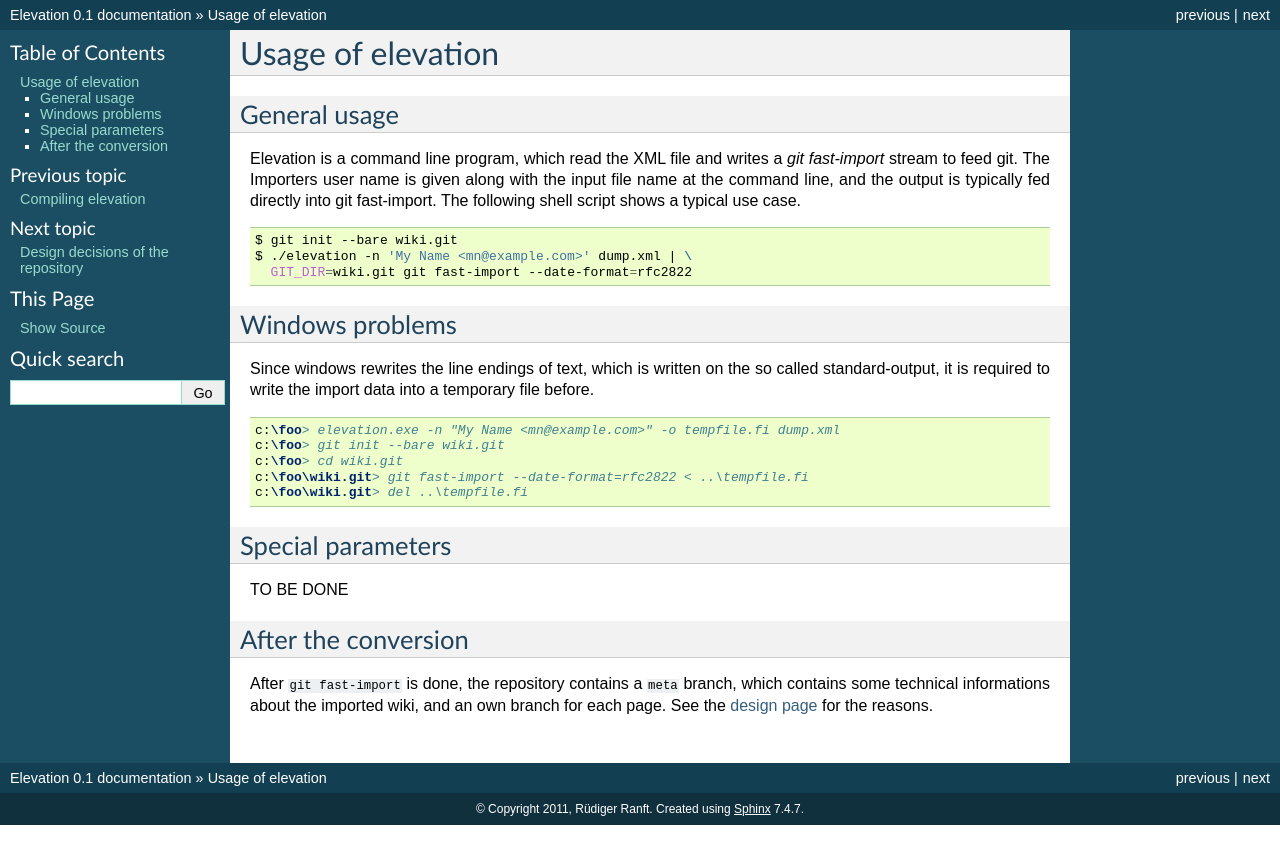
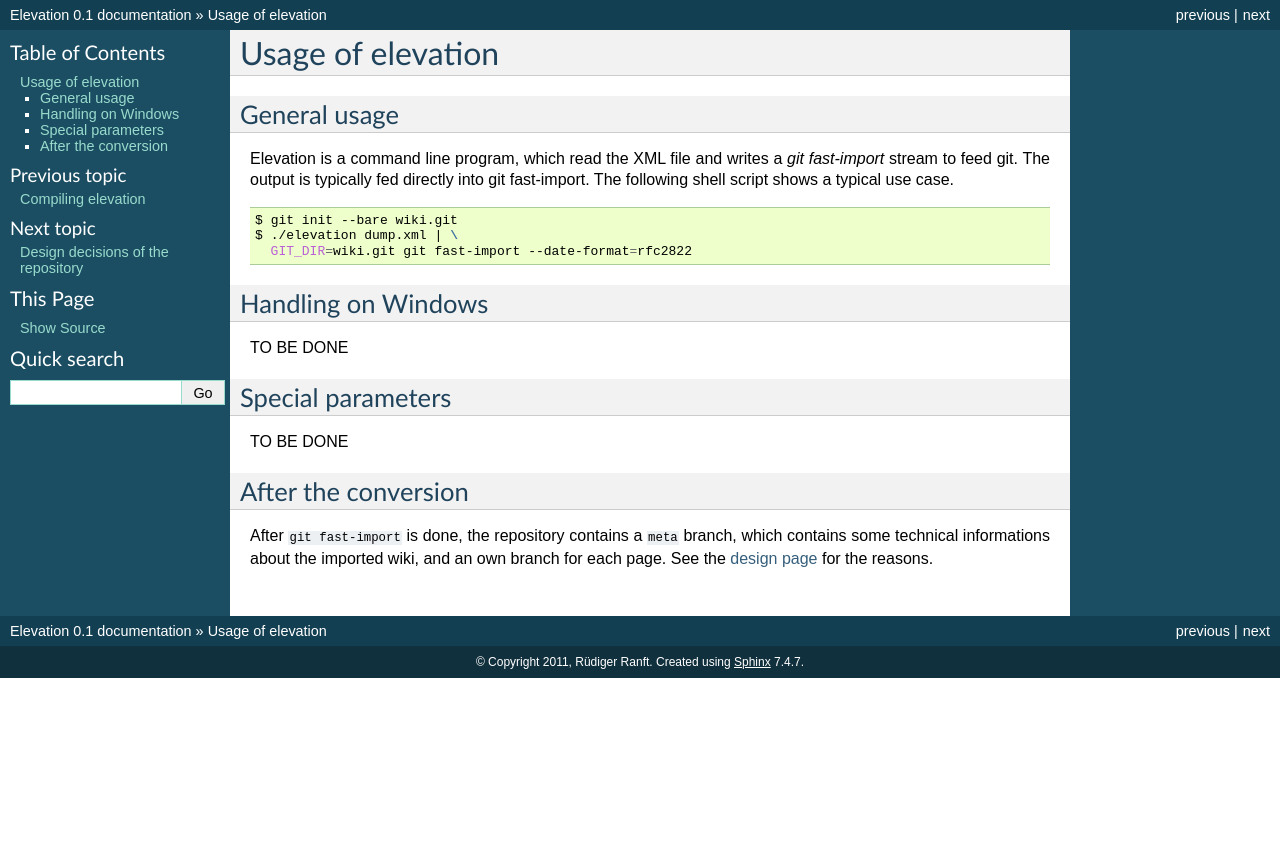
Before and after one commit to sguzman/elevation-c-import, a Sphinx documentation site: the page built from doc/usage.txt, in a window 1280 px wide. Shown: the top 864 px of the page. Built offline with Sphinx 7.4.7, drawn with Linux system fonts in a browser that asks for light colours.

Commit message:
Updated documentation.

```diff
--- a/doc/repo_usage.txt
+++ b/doc/repo_usage.txt
@@ -12,7 +12,7 @@ Check out out a page
 
 You can check out a page by checking out the corresponding branch. To view the
 "Linux" page, you run ``git checkout Linux``. Afterwards the newest revision of
-the "Linux" page is in the current directory in a ``Linux`` called file.
+the "Linux" page is in the current directory in a ``content.mediawiki`` called file.
 
 Get the history of a page
 -------------------------
--- a/doc/usage.txt
+++ b/doc/usage.txt
@@ -5,32 +5,19 @@ General usage
 -------------
 
 Elevation is a command line program, which read the XML file and writes
-a `git fast-import` stream to feed git. The Importers user name is given
-along with the input file name at the command line, and the output is typically
+a `git fast-import` stream to feed git. The output is typically
 fed directly into git fast-import. The following shell script shows a typical
 use case.
 
 .. code-block:: sh
 
   $ git init --bare wiki.git
-  $ ./elevation -n 'My Name <mn@example.com>' dump.xml | \
+  $ ./elevation dump.xml | \
     GIT_DIR=wiki.git git fast-import --date-format=rfc2822
 
-Windows problems
-----------------
-
-Since windows rewrites the line endings of text, which is written on the so
-called standard-output, it is required to write the import data into a
-temporary file before.
-
-.. code-block:: bat
-
-  c:\foo> elevation.exe -n "My Name <mn@example.com>" -o tempfile.fi dump.xml
-  c:\foo> git init --bare wiki.git
-  c:\foo> cd wiki.git
-  c:\foo\wiki.git> git fast-import --date-format=rfc2822 < ..\tempfile.fi
-  c:\foo\wiki.git> del ..\tempfile.fi
-
+Handling on Windows
+-------------------
+TO BE DONE
 
 Special parameters
 ------------------
```
Also changed, not shown: doc/todo.txt (+3 -19 lines).
